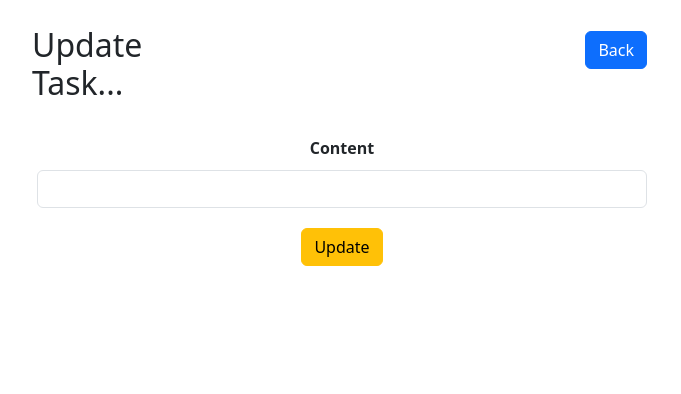
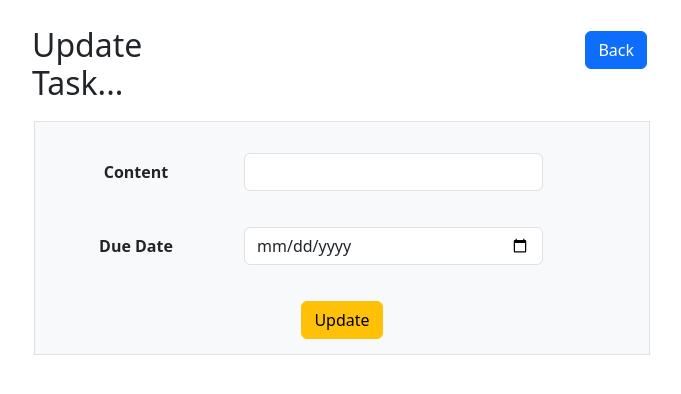
Before and after one commit to sainaakash/To-Do-List-Web-App-using-Flask-and-Angular, an Angular app in the folder Frontend/: page /update-task/1 in a window 1280 px wide. Shown: the top 394 px of the page, without its empty margins (298-979 px from the left). Built offline with nearby package versions, Linux system fonts and the light colour scheme; no server answers.

Commit message:
due date & content both can be sent from frontend

```diff
--- a/Frontend/src/app/add-task/add-task.component.css
+++ b/Frontend/src/app/add-task/add-task.component.css
@@ -5,6 +5,6 @@ a:link, a:visited {
     display: inline-block;
   }
 
-  #cnt {
+  #cnt, #dud {
     font-weight: bold;
    }
--- a/Frontend/src/app/add-task/add-task.component.html
+++ b/Frontend/src/app/add-task/add-task.component.html
@@ -12,16 +12,21 @@
       </div>
     </div>
 
-<div class="container">
-
+    <div class="container border bg-light">
         <form [formGroup]="angForm" (ngSubmit)="postdata(angForm)" autocomplete="off">
-        <div class="row">
-            <div class="md-col-6 text-center" id="cnt">Content</div>
-            <div class="md-col-6"><input type="text" class="form-control" name="content" formControlName="content"></div>
+          <div class="row align-items-center">
+            <div class="col-md-4 text-center" id="cnt">Content</div>
+            <div class="col-md-6"><input type="text" class="form-control" name="content" formControlName="content"></div>
           </div>
 
-        <div class="row">
-            <div class="md-col-4 text-center"><input type="submit" class="btn btn-warning" name="submit" size="10"></div>
+          <div class="row align-items-center mt-3">
+            <div class="col-md-4 text-center" id="dud">Due Date</div>
+            <div class="col-md-6"><input type="date" class="form-control" name="dueDate" formControlName="dueDate"></div>
+          </div>
+
+          <div class="row align-items-center mt-3">
+            <div class="col-md-12 text-center"><input type="submit" class="btn btn-warning" name="submit"></div>
           </div>
         </form>
     </div>
+</div>
--- a/Frontend/src/app/add-task/add-task.component.ts
+++ b/Frontend/src/app/add-task/add-task.component.ts
@@ -10,33 +10,29 @@ import { first } from 'rxjs';
   styleUrls: ['./add-task.component.css']
 })
 export class AddTaskComponent {
-  angForm : FormGroup;
+  angForm: FormGroup;
 
   constructor(
     private fb: FormBuilder,
-    private route: Router,
+    private router: Router,
     private tasksService: TasksService
-    ) {
-
-      this.angForm = this.fb.group({
-        content: ['', Validators.required]
-      });
+  ) {
+    this.angForm = this.fb.group({
+      content: ['', Validators.required],
+      dueDate: ['', Validators.required]
+    });
   }
 
-  ngOnInit(): void {
+  postdata(angForm: FormGroup) {
+    this.tasksService.addTask(this.angForm.value)
+      .pipe(first())
+      .subscribe(
+        data => {
+          this.router.navigate(['list-tasks']);
+        },
+        error => {
 
-  }
-
-  postdata(forms:any){
-      this.tasksService.addTask(
-      this.angForm.value.content
-    )
-    .pipe(first()).subscribe(data =>{
-        this.route.navigate(['list-tasks']);
-    },
-    error => {
-
-    });
-    //console.log(this.angForm.value)
+        }
+      );
   }
 }
--- a/Frontend/src/app/app.component.ts
+++ b/Frontend/src/app/app.component.ts
@@ -6,5 +6,5 @@ import { Component } from '@angular/core';
   styleUrls: ['./app.component.css']
 })
 export class AppComponent {
-  title = 'NGFlaskCRUD';
+  title = 'Task Manager';
 }
--- a/Frontend/src/app/list-tasks/list-tasks.component.html
+++ b/Frontend/src/app/list-tasks/list-tasks.component.html
@@ -16,16 +16,16 @@
 <div class="container">
 
     <div class="row p-3 border bg-light" id="thead">
-        <div class="col-md-4">Task No.</div>
-        <div class="col-md-4">Tasks</div>
+        <div class="col-md-2 text-center">Due Date</div>
+        <div class="col-md-6 text-center">Tasks</div>
         <div class="col-md-4 text-center">Actions</div>
     </div>
 </div>
 <div class="container">
     <div *ngFor="let t of tasks" id="cnt">
         <div class="row gy-5" id="">
-            <div class="col-md-1 p-3 border bg-light">{{ t.id }}</div>
-            <div class="col-md-7 p-3 border bg-light">{{ t.content }}</div>
+            <div class="col-md-2 p-3 border bg-light text-center">{{ t.dueDate }}</div>
+            <div class="col-md-6 p-3 border bg-light">{{ t.content }}</div>
             <div class="col-md-4 p-3 border bg-light text-center">
 
                 <button class="btn btn-warning btn-margin"><a [routerLink]="['/update-task/',t.id]">Edit</a></button>
--- a/Frontend/src/app/tasks.model.ts
+++ b/Frontend/src/app/tasks.model.ts
@@ -1,3 +1,4 @@
 export class Tasks{
+    dueDate?: Date;
     content?: string;
 }
--- a/Frontend/src/app/tasks.service.ts
+++ b/Frontend/src/app/tasks.service.ts
@@ -14,11 +14,11 @@ export class TasksService {
     private httpClient:HttpClient
   ) { }
 
-  public addTask(content:any){
-    return this.httpClient.post<Tasks>(this.baseUrl+'tasks',{content})
-        .pipe(map((Tasks:any) => {
-          return Tasks;
-    }));
+  public addTask(taskData: any) {
+    return this.httpClient.post<Tasks>(this.baseUrl + 'tasks', taskData)
+      .pipe(map((response: any) => {
+        return response;
+      }));
   }
 
   public listTasks(){
--- a/Frontend/src/app/update-task/update-task.component.css
+++ b/Frontend/src/app/update-task/update-task.component.css
@@ -6,6 +6,6 @@ a:link, a:visited {
   }
 
 
-  #cnt {
+  #cnt, #dud {
     font-weight: bold;
    }
--- a/Frontend/src/app/update-task/update-task.component.html
+++ b/Frontend/src/app/update-task/update-task.component.html
@@ -12,16 +12,22 @@
         </div>
 </div>
 
-<div class="container">
+<div class="container border bg-light">
     <form [formGroup]="angForm" (ngSubmit)="editData(angForm)" autocomplete="off">
         <input type="hidden" name="id" formControlName="id">
-        <div class="row">
-            <div class="md-col-6 text-center" id="cnt">Content</div>
-            <div class="md-col-4"><input type="text" class="form-control" name="content" formControlName="content"></div>
+
+        <div class="row align-items-center mt-3 ">
+            <div class="col-md-4 text-center" id="cnt">Content</div>
+            <div class="col-md-6"><input type="text" class="form-control" name="content" formControlName="content"></div>
         </div>
 
-        <div class="row">
-            <div class="md-col-4 text-center"><input type="submit" class="btn btn-warning" name="submit" value="Update"></div>
+        <div class="row align-items-center mt-3">
+            <div class="col-md-4 text-center" id="dud">Due Date</div>
+            <div class="col-md-6"><input type="date" class="form-control" name="dueDate" formControlName="dueDate"></div>
+        </div>
+
+        <div class="row align-items-center mt-3">
+            <div class="col-md-12 text-center"><input type="submit" class="btn btn-warning" name="submit" value="Update"></div>
         </div>
     </form>
 </div>
--- a/Frontend/src/app/update-task/update-task.component.ts
+++ b/Frontend/src/app/update-task/update-task.component.ts
@@ -26,6 +26,7 @@ export class UpdateTaskComponent {
 
     this.angForm = this.fb.group({
       id: [''],
+      dueDate: [''],
       content: ['', Validators.required],
     });
 
--- a/Frontend/src/index.html
+++ b/Frontend/src/index.html
@@ -2,7 +2,7 @@
 <html lang="en">
 <head>
   <meta charset="utf-8">
-  <title>NGFlaskCRUD</title>
+  <title>Task Manager</title>
   <base href="/">
   <meta name="viewport" content="width=device-width, initial-scale=1">
   <link rel="icon" type="image/x-icon" href="favicon.ico">
```
Lines whose indentation alone changed are shown as unchanged.
